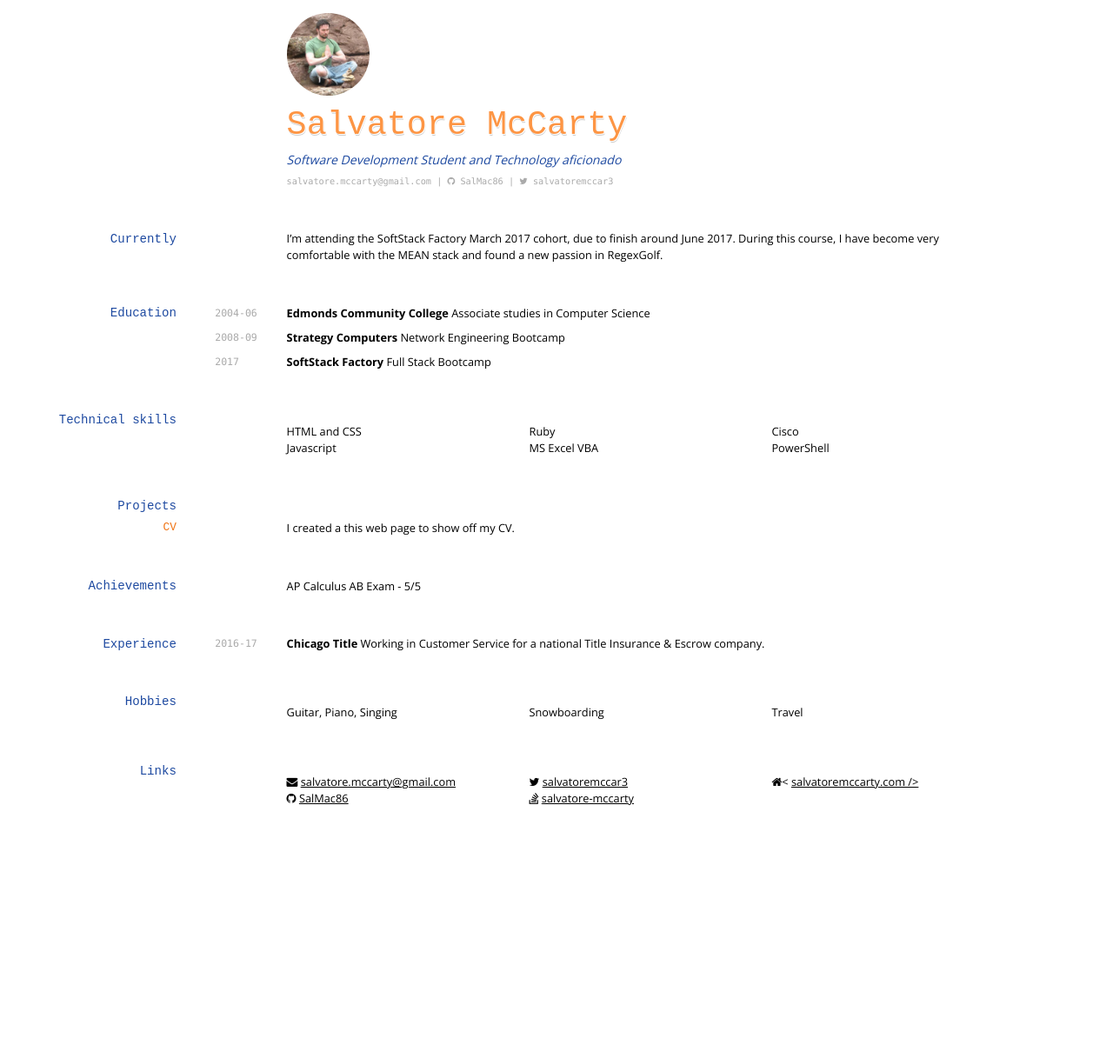
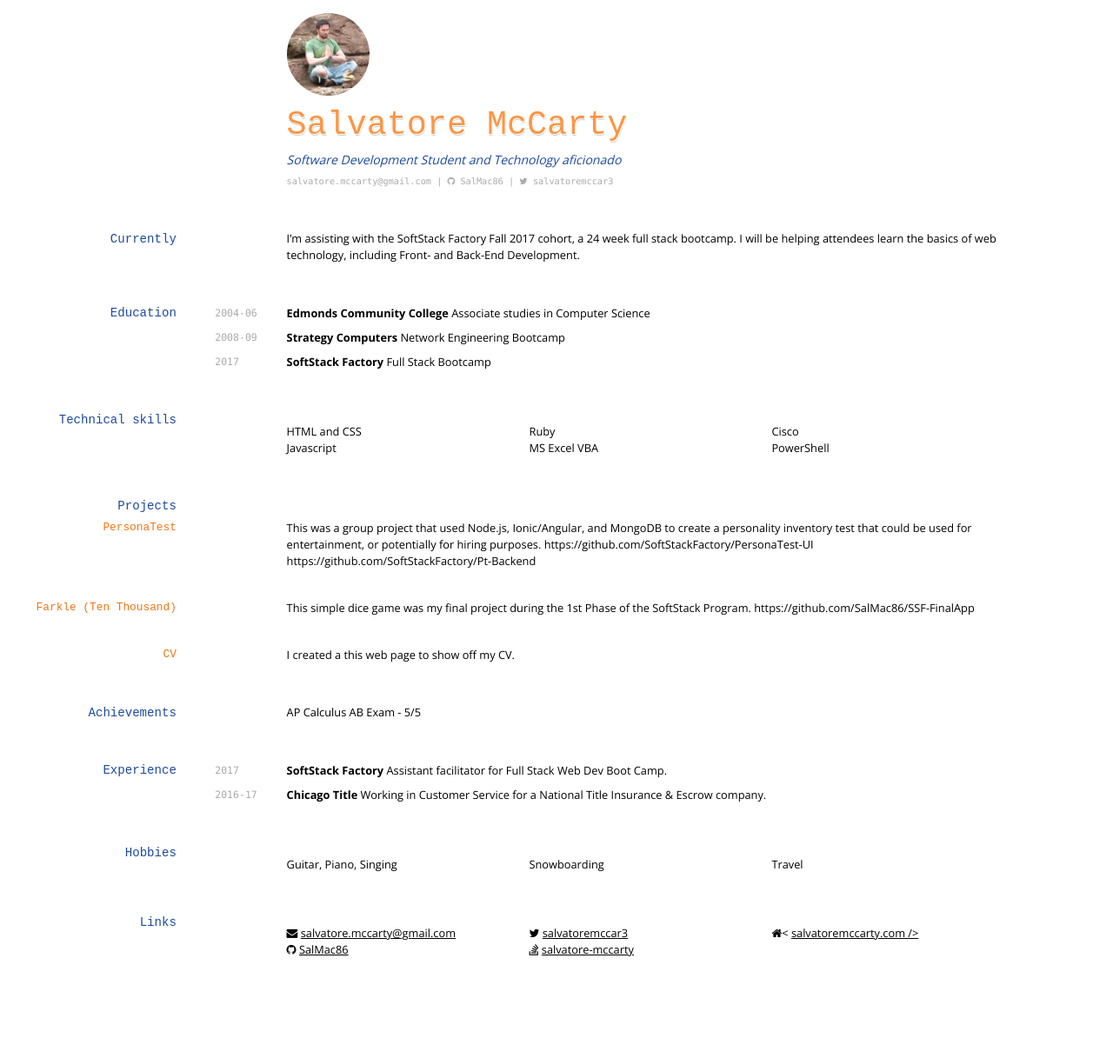
Before and after one commit to SalMac86/my-cv, a Jekyll site: the page built from index.md, in a window 1280 px wide. Shown: the whole page at 87% size. Built offline with Jekyll 4.4.1, drawn with Linux system fonts in a browser that asks for light colours; nearby versions of some CDN libraries; before the commit the page ends 1043 px from its top, so only the background shows below that.

Commit message:
Update index.md

```diff
--- a/index.md
+++ b/index.md
@@ -19,7 +19,7 @@ Software Development Student and Technology aficionado
 
 ## Currently
 
-I'm attending the SoftStack Factory March 2017 cohort, due to finish around June 2017. During this course, I have become very comfortable with the MEAN stack and found a new passion in RegexGolf.
+I'm assisting with the SoftStack Factory Fall 2017 cohort, a 24 week full stack bootcamp. I will be helping attendees learn the basics of web technology, including Front- and Back-End Development.
 
 ## Education
 
@@ -43,6 +43,17 @@ __SoftStack Factory__ Full Stack Bootcamp
 
 ## Projects
 
+### PersonaTest
+
+This was a group project that used Node.js, Ionic/Angular, and MongoDB to create a personality inventory test that could be used for entertainment, or potentially for hiring purposes.
+https://github.com/SoftStackFactory/PersonaTest-UI
+https://github.com/SoftStackFactory/Pt-Backend
+
+### Farkle (Ten Thousand)
+
+This simple dice game was my final project during the 1st Phase of the SoftStack Program.
+https://github.com/SalMac86/SSF-FinalApp
+
 ### CV
 
 I created a this web page to show off my CV.
@@ -53,9 +64,13 @@ AP Calculus AB Exam - 5/5
 
 ## Experience
 
+`2017`
+__SoftStack Factory__
+Assistant facilitator for Full Stack Web Dev Boot Camp.
+
 `2016-17`
 __Chicago Title__
- Working in Customer Service for a national Title Insurance & Escrow company.
+ Working in Customer Service for a National Title Insurance & Escrow company.
 
 ## Hobbies
 
```
